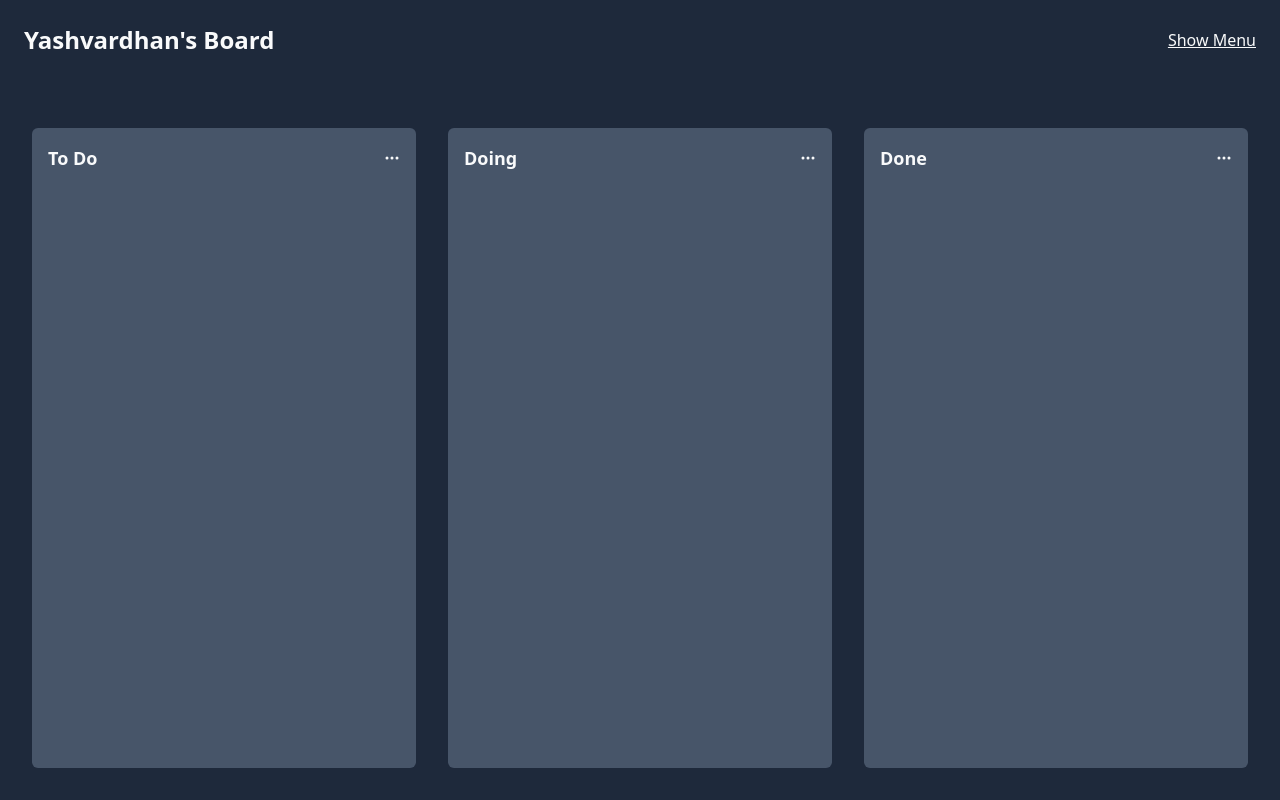
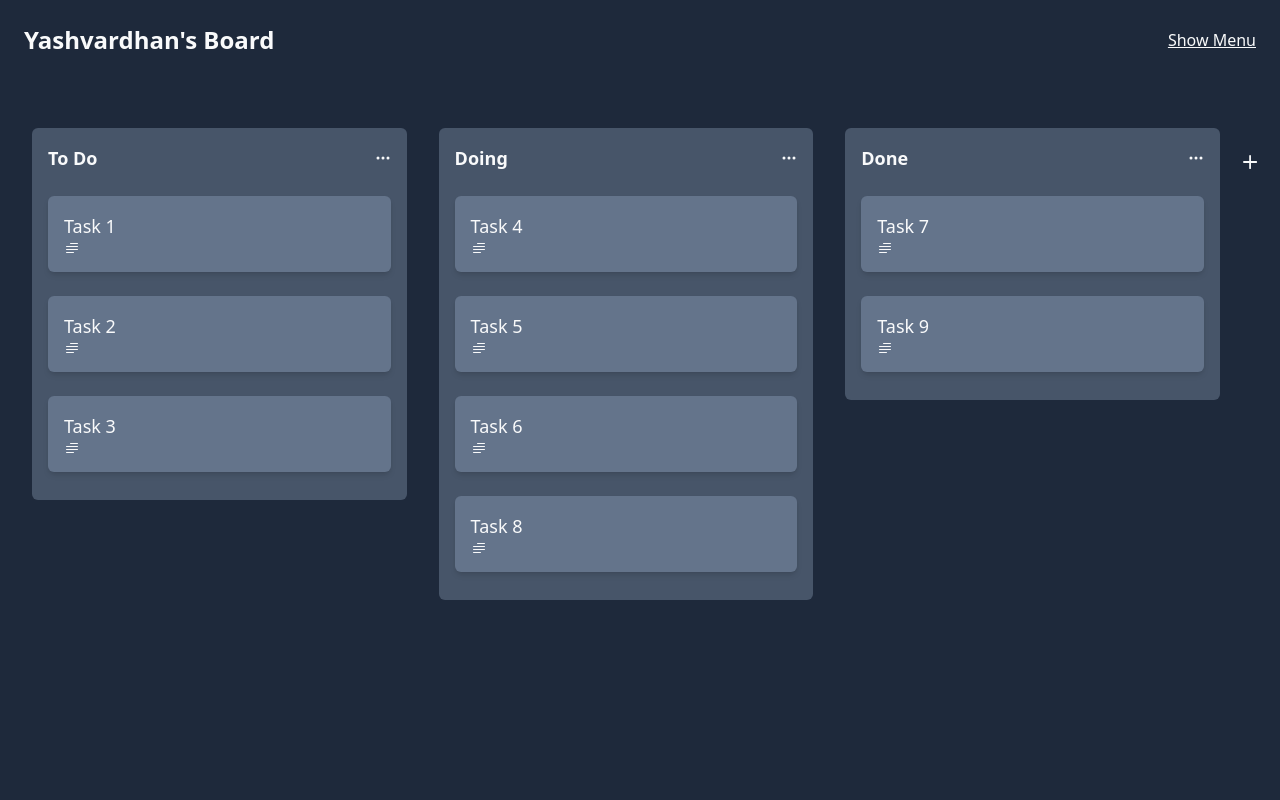
Before and after one commit to yash22arora/Zuddl_Assignment, a React (Create React App) app in the folder client/: page / in a window 1280 px wide. Built offline with nearby package versions, Linux system fonts and the light colour scheme.

Commit message:
Create Task component, map tasks in sections
Signed-off-by: Yashvardhan Arora <yash22arora@gmail.com>

```diff
--- a/client/src/MOCK_DATA.json
+++ b/client/src/MOCK_DATA.json
@@ -50,6 +50,13 @@
         "description": "Description 6",
         "createdAt": "2020-01-01",
         "updatedAt": "2020-01-01"
+      },
+      {
+        "id": 8,
+        "title": "Task 8",
+        "description": "Description 8",
+        "createdAt": "2020-01-01",
+        "updatedAt": "2020-01-01"
       }
     ]
   },
@@ -65,13 +72,6 @@
         "updatedAt": "2020-01-01"
       },
       {
-        "id": 8,
-        "title": "Task 8",
-        "description": "Description 8",
-        "createdAt": "2020-01-01",
-        "updatedAt": "2020-01-01"
-      },
-      {
         "id": 9,
         "title": "Task 9",
         "description": "Description 9",
--- a/client/src/components/Board/Index.tsx
+++ b/client/src/components/Board/Index.tsx
@@ -1,3 +1,4 @@
+import { BsPlus } from "react-icons/bs";
 import MockData from "./../../MOCK_DATA.json";
 import Section from "./Section";
 const Board: React.FC = () => {
@@ -7,6 +8,7 @@ const Board: React.FC = () => {
         {MockData.map((section) => {
           return <Section key={section.id} section={section} />;
         })}
+        <BsPlus size={100} />
       </div>
     </div>
   );
--- a/client/src/components/Board/Section.tsx
+++ b/client/src/components/Board/Section.tsx
@@ -1,4 +1,5 @@
 import { BsThreeDots } from "react-icons/bs";
+import Task from "./Task";
 
 interface SectionProps {
   section: {
@@ -15,11 +16,14 @@ interface SectionProps {
 }
 const Section: React.FC<SectionProps> = ({ section }) => {
   return (
-    <div className="flex flex-col px-4 py-4 bg-slate-600 w-full m-4 rounded-md">
-      <div className="flex flex-row justify-between items-center">
+    <div className="flex flex-col px-4 py-4 bg-slate-600 w-full min-w-[25vw] h-min m-4 rounded-md">
+      <div className="flex flex-row justify-between items-center mb-3">
         <span className="text-lg font-semibold">{section.category}</span>
         <BsThreeDots />
       </div>
+      {section.tasks.map((task) => {
+        return <Task task={task} key={task.id} />;
+      })}
     </div>
   );
 };
--- /dev/null
+++ b/client/src/components/Board/Task.tsx
@@ -0,0 +1,23 @@
+import { BsTextParagraph } from "react-icons/bs";
+
+interface TaskProps {
+  task: {
+    id: number;
+    title: string;
+    description: string;
+    createdAt: string;
+    updatedAt: string;
+  };
+}
+const Task: React.FC<TaskProps> = ({ task }) => {
+  return (
+    <div className="flex flex-col p-4 rounded-md bg-slate-500 shadow-md my-3">
+      <span className="text-lg font-medium">{task.title}</span>
+      <div className="flex flex-row">
+        <BsTextParagraph />
+      </div>
+    </div>
+  );
+};
+
+export default Task;
```
